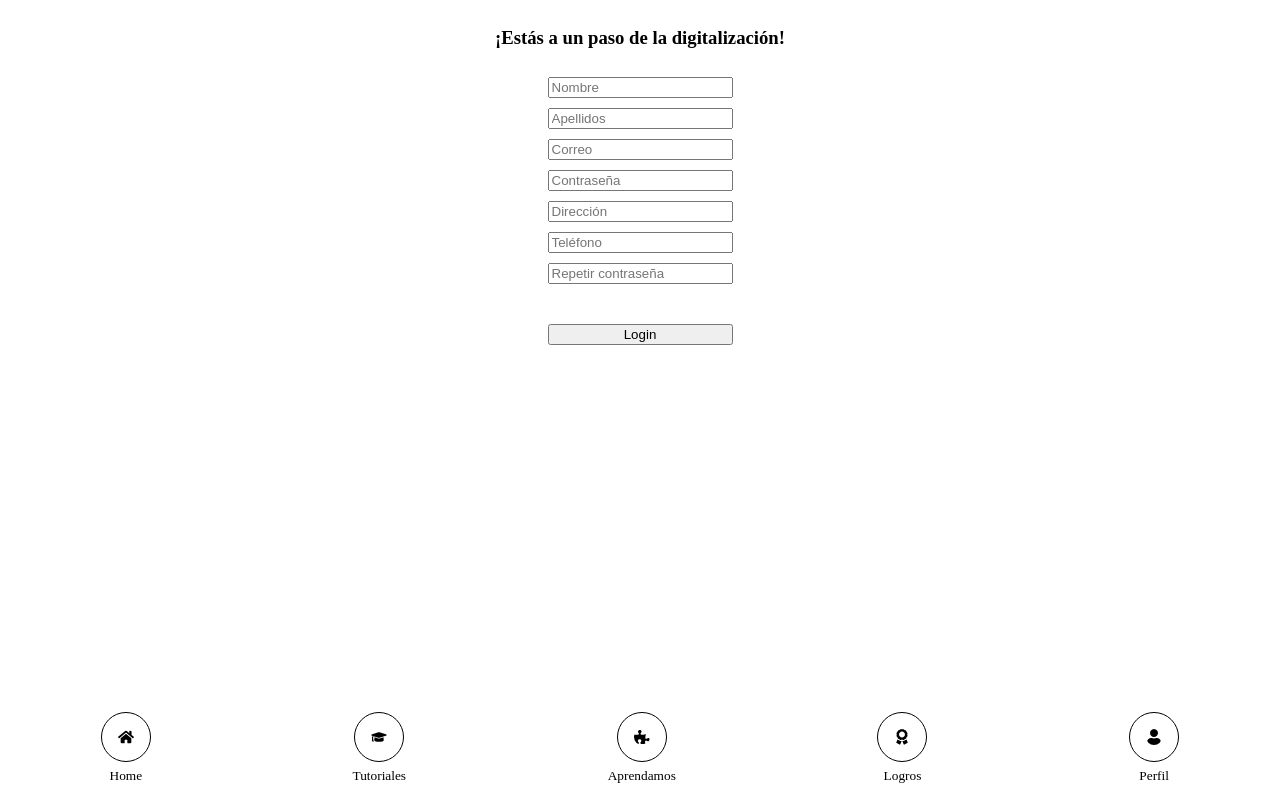
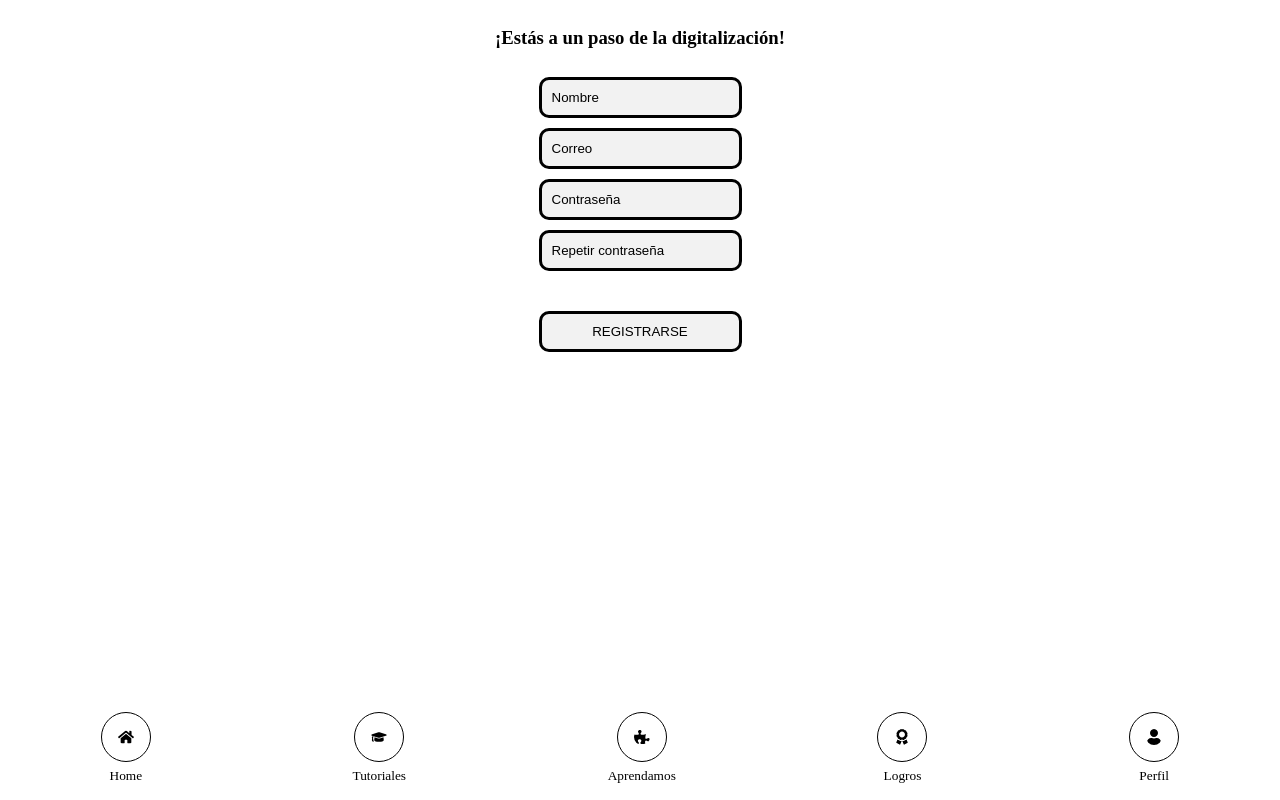
Before and after one commit to elenaradrus/tripulaciones, a React (Create React App) app in the folder client/: page /registro in a window 1280 px wide. Built offline with nearby package versions, Linux system fonts and the light colour scheme.

Commit message:
CSS registro y login, inputs

```diff
--- a/client/src/components/LoginForm.css
+++ b/client/src/components/LoginForm.css
@@ -5,9 +5,6 @@
     align-items: center;
 }
 
-img{
-    border-radius: 50%;
-}
 
 .inputCorreo{
     display: flex;
--- a/client/src/components/LoginForm.js
+++ b/client/src/components/LoginForm.js
@@ -4,6 +4,7 @@ import { UserContext } from '../context/UserContext';
 import { signInWithGoogle } from '../helpers/firebase';
 import { useForm } from '../hooks';
 import { Button } from './Button';
+import { Link } from 'react-router-dom';
 
 import './LoginForm.css';
 export const LoginForm = () => {
@@ -92,6 +93,13 @@ export const LoginForm = () => {
       </div>
       {mensaje}
       <div className='llevarAlRegistro'>
+      <Button
+                onClick={() => <Link to='/promociones' />
+                    }
+                name='MANDAR A dejar lo de anibal.'
+            />
+
+
         ¿PRIMERA VEZ? <br></br> REGÍSTRATE
       </div>
     </div>
--- a/client/src/components/RegisterForm.css
+++ b/client/src/components/RegisterForm.css
@@ -1,22 +1,28 @@
 
-
+.mensajePrincipal{
+    display: flex;
+}
 
 .contenedorGrandeRegistro {
     display: flex;
     justify-content: center;
     flex-direction: column;
     align-items: center;
+
 }
 
 .botonRegistro{
     display: flex;
     flex-direction: column;
     margin-top: 40px;
+
 }
 
 .registroNombre{
     margin-top:10px;
     margin-bottom: 10px;
+
+
 }
 
 .registroApellidos{
@@ -24,10 +30,12 @@
 }
 .registroCorreo{
     margin-bottom: 10px;
+
 }
 
 .registroContrasena{
     margin-bottom: 10px;
+    border-radius: 5px;
 }
 
 .registroDireccion{
@@ -37,3 +45,24 @@
 .registroTelefono{
     margin-bottom: 10px;
 }
+
+
+
+
+
+/* INPUT, PERO LO ESTÁ CAMBIANDO A TODOS!!!!! INCLUSO A LOS BOTONES! */
+input{
+    border:solid black 3px;
+    border-radius: 10px;
+    background: #f2f2f2;
+    padding: 10px;
+}
+/* Esto es para que desapareezca el place holder al escribir */
+input:focus::placeholder{
+    color: transparent;
+}
+
+input::placeholder{
+    color: black;
+    transition:color 0.3s ease;
+}
--- a/client/src/components/RegisterForm.js
+++ b/client/src/components/RegisterForm.js
@@ -65,7 +65,7 @@ export const RegisterForm = () => {
             onChange={onInputChange}
           />
         </div>
-        <div className='registroApellidos'>
+       {/*  <div className='registroApellidos'>
           <input
             type='text'
             className=''
@@ -74,7 +74,7 @@ export const RegisterForm = () => {
             value={apellidos}
             onChange={onInputChange}
           />
-        </div>
+        </div> */}
         <div className='registroCorreo'>
           <input
             type='text'
@@ -95,7 +95,17 @@ export const RegisterForm = () => {
             onChange={onInputChange}
           />
         </div>
-        <div className='registroDireccion'>
+        <div className='registroContrasena'>
+          <input
+            type='password'
+            className=''
+            placeholder='Repetir contraseña'
+            //name='password'
+            //value={password}
+            //onChange={onInputChange}
+          />
+        </div>
+       {/*  <div className='registroDireccion'>
           <input
             type='text'
             className=''
@@ -104,8 +114,8 @@ export const RegisterForm = () => {
             value={direccion}
             onChange={onInputChange}
           />
-        </div>
-        <div className='registroTelefono'>
+        </div> */}
+       {/*  <div className='registroTelefono'>
           <input
             type='text'
             className=''
@@ -114,20 +124,11 @@ export const RegisterForm = () => {
             value={telefono}
             onChange={onInputChange}
           />
-        </div>
+        </div> */}
 
-        <div className='registroRepetirContrasena'>
-          <input
-            type='text'
-            className=''
-            placeholder='Repetir contraseña'
-            name='repetirContrasena'
-            //value={telefono}
-            onChange={onInputChange}
-          />
-        </div>
+
         <div className='botonRegistro'>
-          <input type='submit' className='' value='Login' />
+          <input type='submit' className='' value='REGISTRARSE' />
         </div>
       </form>
       {mensaje}
```
